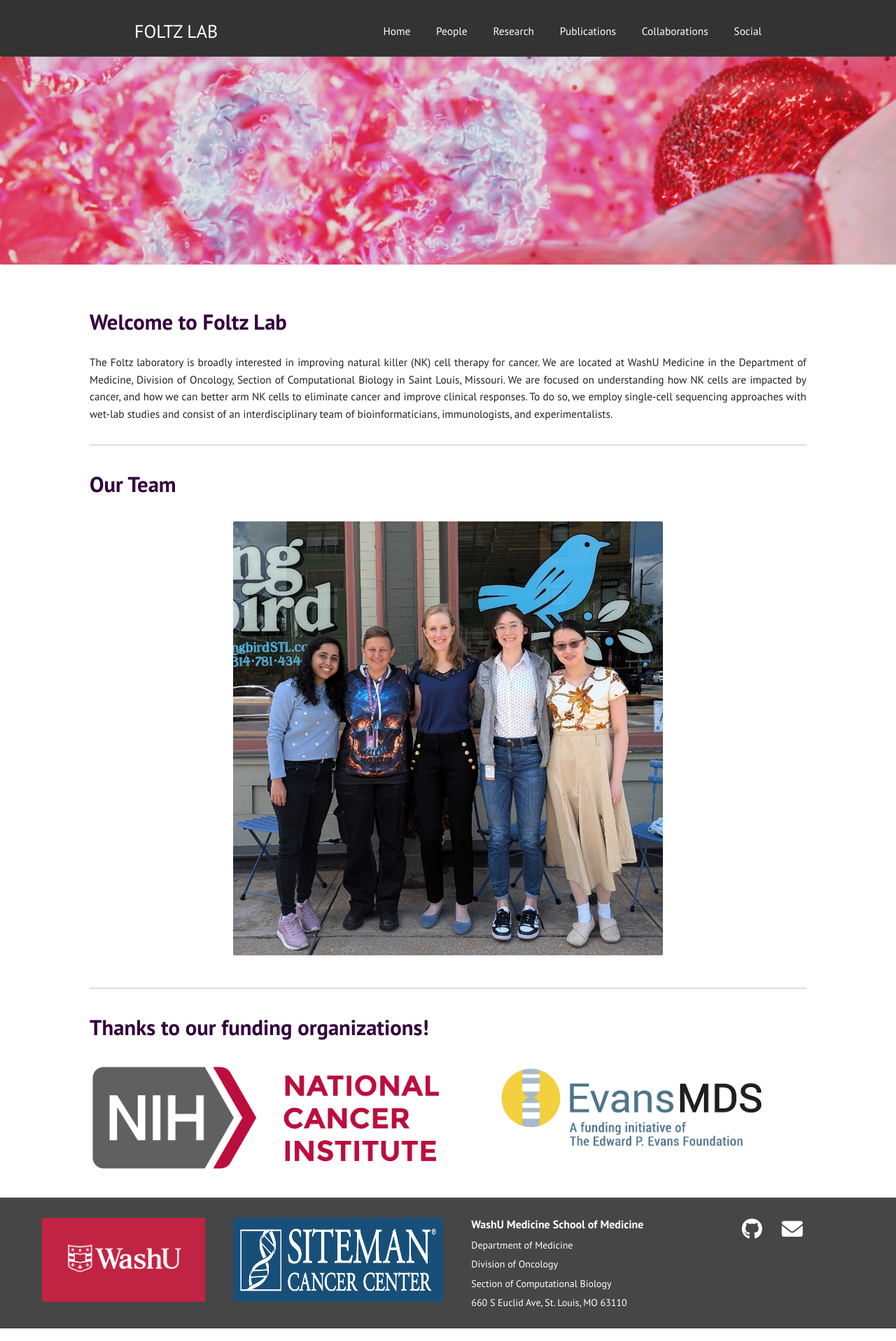
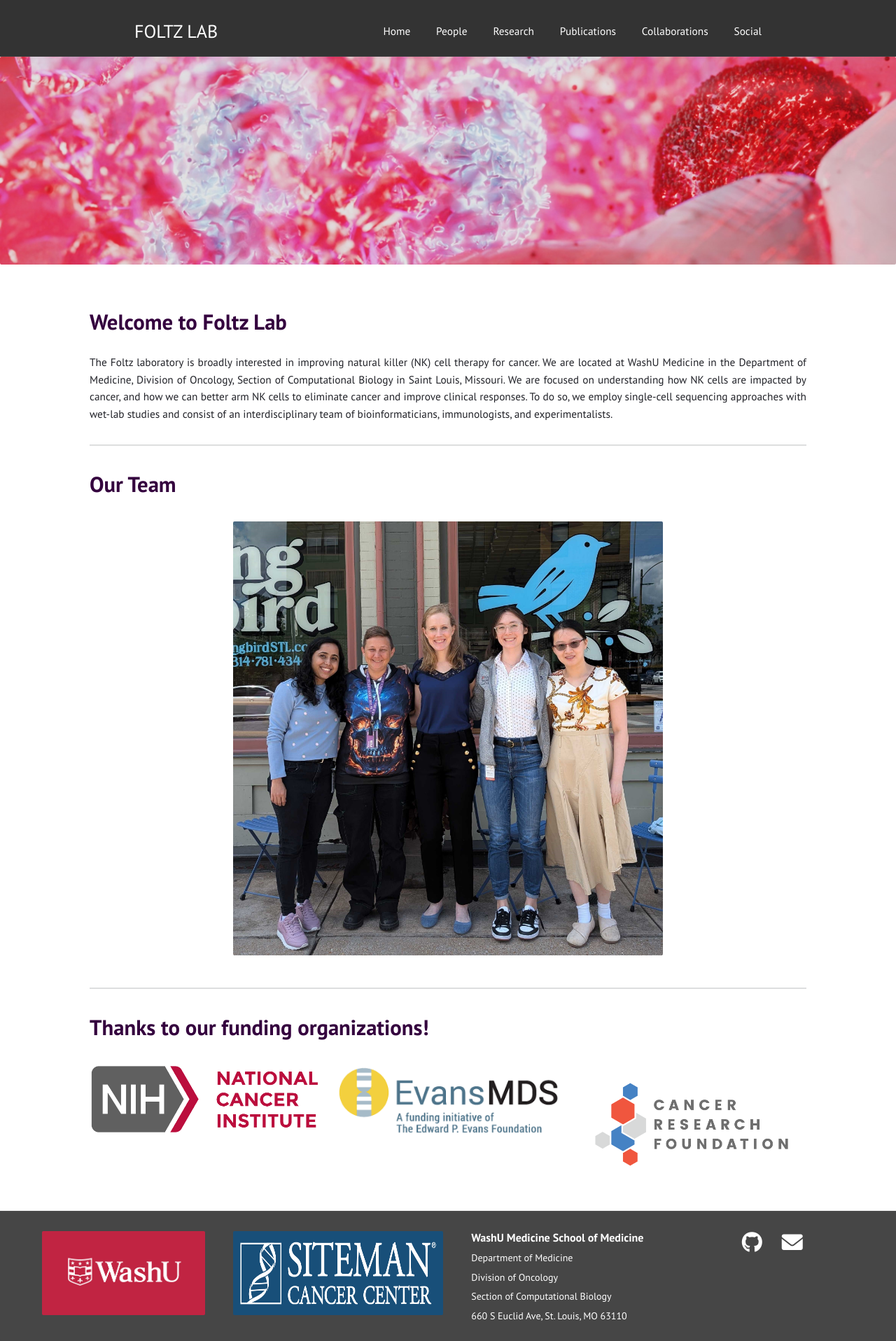
Before and after one commit to Foltz-Lab/Foltz-Lab.github.io, a Jekyll site: the page built from index.html, in a window 1280 px wide. Shown: the whole page at 70% size. Built offline with Jekyll 4.4.1, drawn with Linux system fonts in a browser that asks for light colours.

Commit message:
Update index.html

```diff
--- a/index.html
+++ b/index.html
@@ -35,6 +35,10 @@
     <div style="flex: 1; text-align: center;">
       <img src="/images/evansMDS.png" alt="Evans MDS" style="max-width: 100%; height: auto;">
     </div>
+    <div style="flex: 1; text-align: center;">
+      <img src="/images/CRF_Logo.png" alt="CRF" style="max-width: 100%; height: auto;">
+    </div>
+    </div>
   </div>
 
 </div>
```
